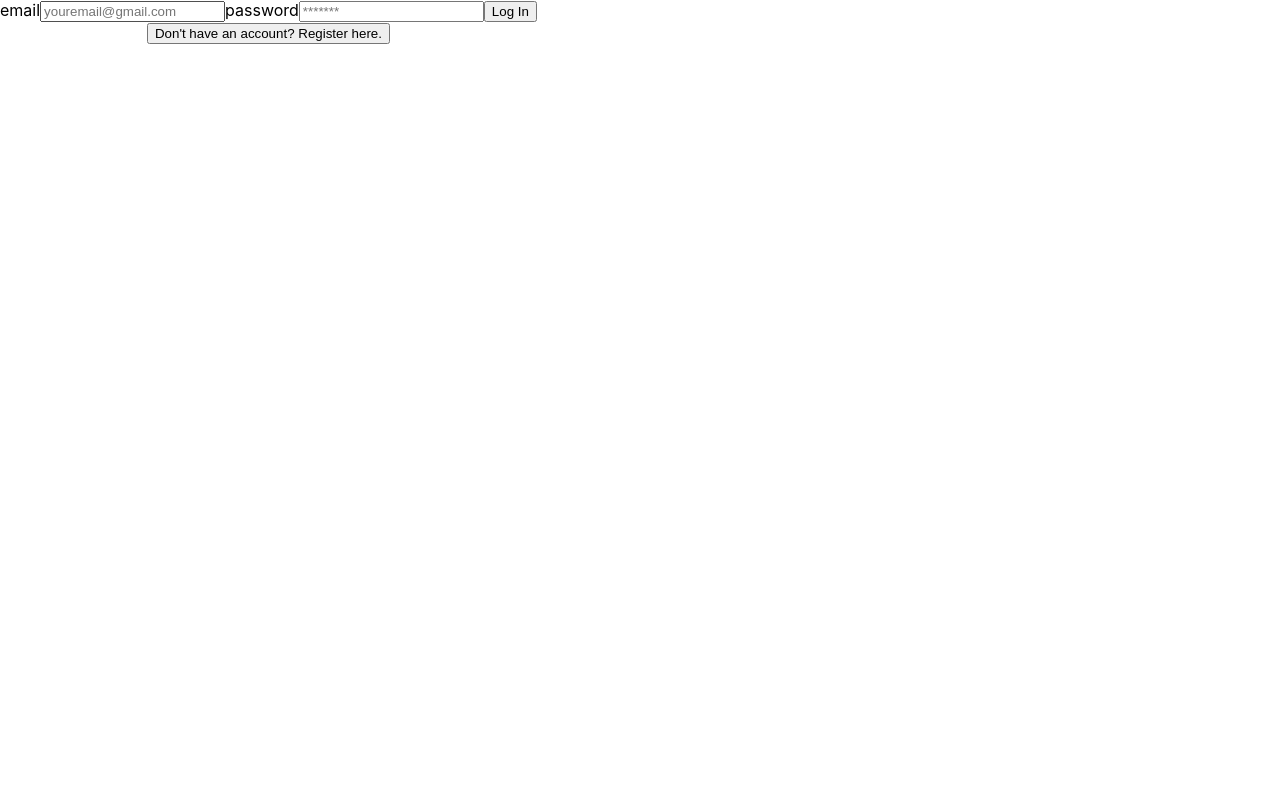
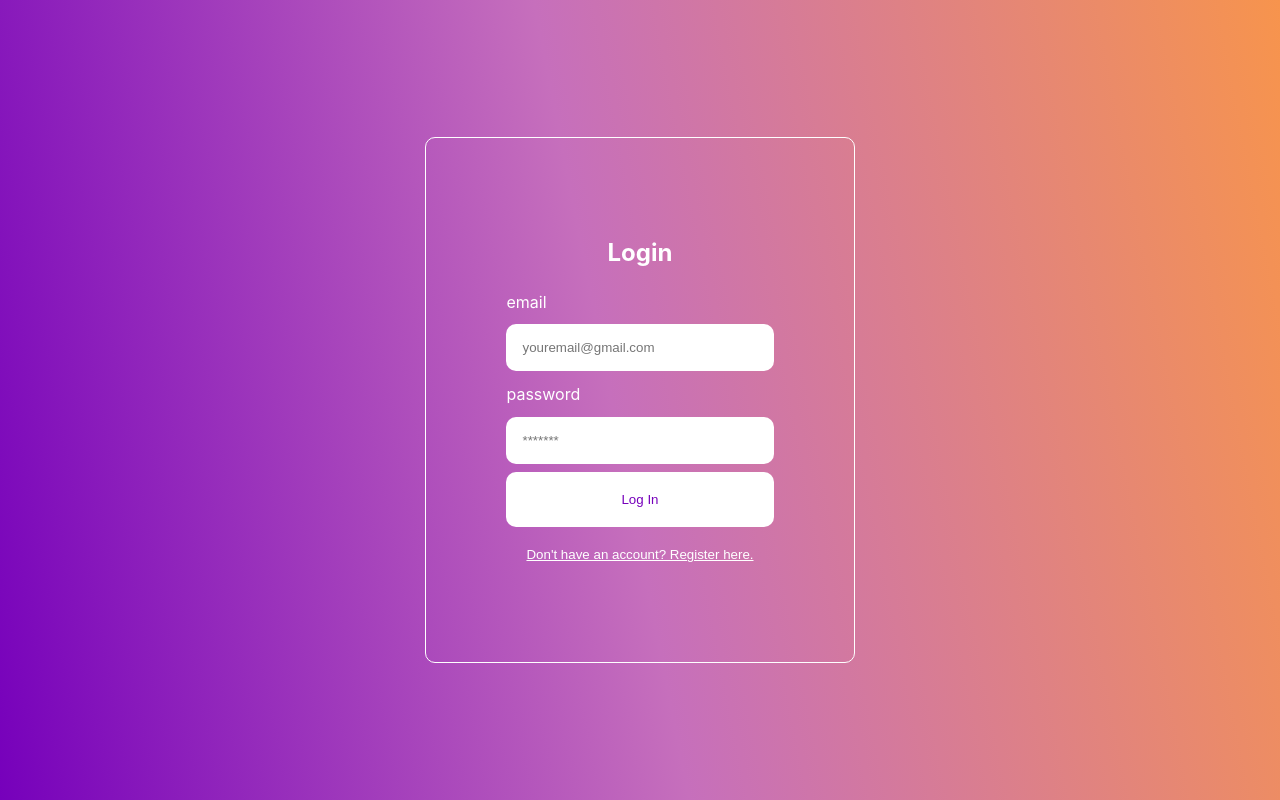
Before and after one commit to ewijah2023/login-register-form, a React (Create React App) app: page / in a window 1280 px wide. Built offline with nearby package versions, Linux system fonts and the light colour scheme.

Commit message:
add login and register header, add css

```diff
--- a/src/App.css
+++ b/src/App.css
@@ -2,39 +2,50 @@
   text-align: center;
   display: flex;
   min-height: 100vh;
+  align-items: center;
+  justify-content: center;
+  color: white;
+  background-image: linear-gradient(79deg, #7600bb, #c66fbc 48%, #f7944d );
+
 }
 
-.App-logo {
-  height: 40vmin;
-  pointer-events: none;
+.auth-form-container, .login-form, .register-form {
+  display: flex;
+  flex-direction: column;
+}
+@media screen and (min-width: 600px) {
+  .auth-form-container {
+    padding: 5rem;
+    border: 1px solid white;
+    border-radius: 10px;
+    margin: 0.5rem;
+  }
+
 }
 
-@media (prefers-reduced-motion: no-preference) {
-  .App-logo {
-    animation: App-logo-spin infinite 20s linear;
-  }
+label {
+  text-align: left;
+  padding: 0.3rem 0;
 }
 
-.App-header {
-  background-color: #282c34;
-  min-height: 100vh;
-  display: flex;
-  flex-direction: column;
-  align-items: center;
-  justify-content: center;
-  font-size: calc(10px + 2vmin);
-  color: white;
+input {
+margin: 0.5rem 0;
+padding: 1rem;
+border: none;
+border-radius: 10px;
 }
 
-.App-link {
-  color: #61dafb;
+button{
+  border: none;
+  background-color: white;
+  padding: 20px;
+  border-radius: 10px;
+  cursor: pointer;
+  color: #7600bb;
 }
 
-@keyframes App-logo-spin {
-  from {
-    transform: rotate(0deg);
-  }
-  to {
-    transform: rotate(360deg);
-  }
+.redirect-button {
+  background: none;
+  color: white;
+  text-decoration: underline;
 }
--- a/src/Login.jsx
+++ b/src/Login.jsx
@@ -12,14 +12,15 @@ export const Login = (props) => {
 
     return (
         <div className="auth-form-container">
-        <form onSubmit={handleSubmit}>
+            <h2>Login</h2>
+        <form className="login-form" onSubmit={handleSubmit}>
             <label htmlFor="email">email</label>
             <input value={email} onChange={(e) => setEmail(e.target.value)} type="email" placeholder="youremail@gmail.com" id="email" name="email" />
             <label htmlFor="password">password</label>
             <input value={pass} onChange={(e) => setPass(e.target.value)} type="password" placeholder="*******" id="password" name="password" />
             <button type="submit">Log In</button>
         </form>
-        <button onClick={() => props.onFormSwitch("register")}>Don't have an account? Register here.</button>
+        <button className="redirect-button" onClick={() => props.onFormSwitch("register")}>Don't have an account? Register here.</button>
         </div>
     )
 }
--- a/src/Register.jsx
+++ b/src/Register.jsx
@@ -12,7 +12,8 @@ export const Register = (props) => {
 
     return (
         <div className="auth-form-container">
-        <form onSubmit={handleSubmit}>
+            <h2>Register</h2>
+        <form className="register-form" onSubmit={handleSubmit}>
             <label htmlFor>Full Name</label>
             <input type ="text" value="name" id="name" placeholder="full name" />
             <label htmlFor="email">email</label>
@@ -21,7 +22,7 @@ export const Register = (props) => {
             <input value={pass} onChange={(e) => setPass(e.target.value)} type="password" placeholder="*******" id="password" name="password" />
             <button type="submit">Log In</button>
         </form>
-        <button onClick={() => props.onFormSwitch("login")}>Already have an account? Login here.</button>
+        <button className="redirect-button"  onClick={() => props.onFormSwitch("login")}>Already have an account? Login here.</button>
         </div>
     )
 }
```
Also changed, not shown: 1 other file (tests, documents, lock files or other folders).
